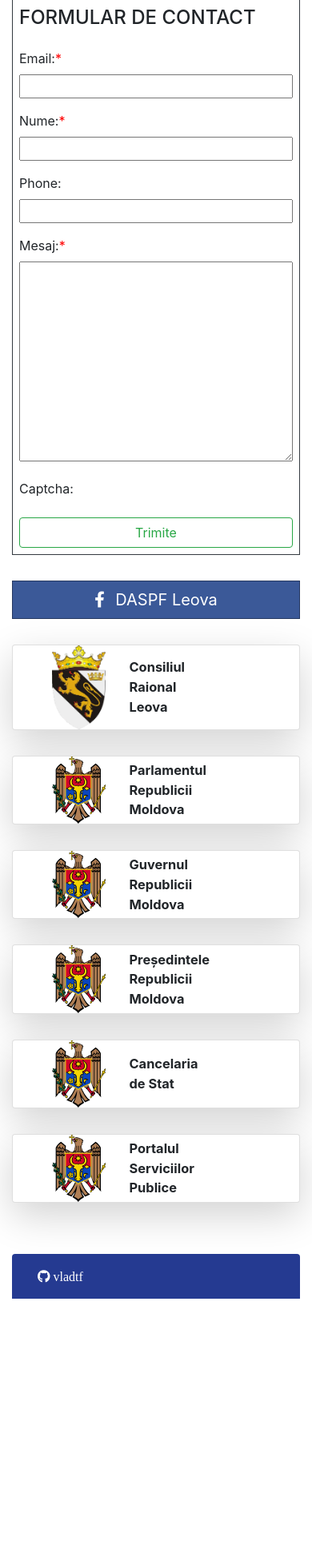
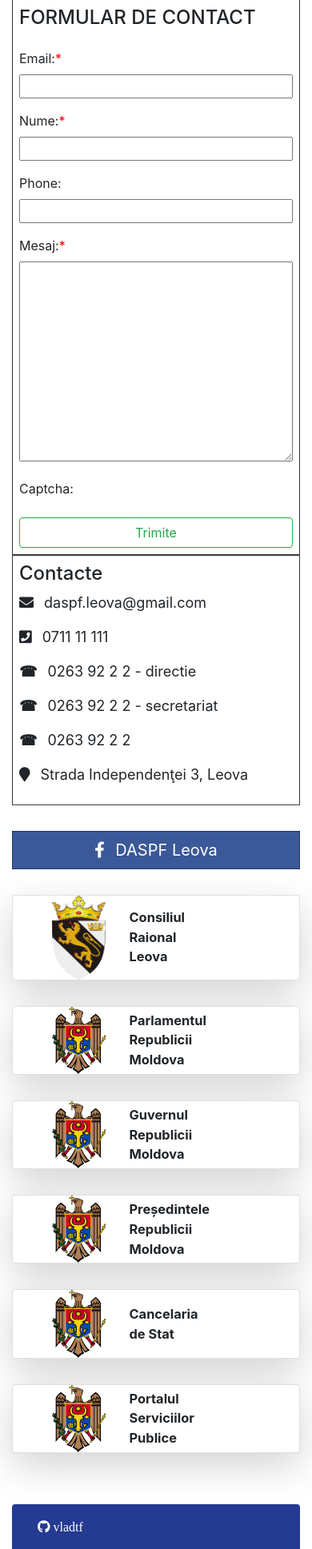
Before and after one commit to vladtf/daspf_leova, a Django app: page /contacte/ in a window 390 px wide. Shown: the part 165-2102 px from the top of the page at 80% size. Before the commit the page ends 1789 px from the top, so only its background shows below. Run offline with Django 3.2, Linux system fonts and the light colour scheme; style sheets or scripts are compiled from the project's sources; some libraries are stand-ins or nearby versions.

Commit message:
Contact form add phone numbers and address

```diff
--- a/daspf_app/templates/views/contacts.html
+++ b/daspf_app/templates/views/contacts.html
@@ -2,6 +2,9 @@
 {% load static %}
 
 {% block content %}
+
+    <div class="row">
+        <div class="col-lg-8">
             <form action="{% url 'contacts' %}" method="post" class="border border-dark contact-form p-lg-5 m-lg-5 p-2">
                 {% csrf_token %}
                 <p class="h4 mb-4">FORMULAR DE CONTACT</p>
@@ -17,6 +20,20 @@
 
                 <button type="submit" class="btn btn-outline-success w-100">Trimite</button>
             </form>
+        </div>
+        <div class="col-lg-4">
+            <div class="border border-dark py-lg-5 px-lg-2 my-lg-5 p-2" style="font-size: large">
+                <h4>Contacte</h4>
+                <p><i class="fas fa-envelope pr-2"></i> daspf.leova@gmail.com</p>
+                <p><i class="fa fa-phone-square pr-2"></i> 0711 11 111</p>
+                <p><i class="fa pr-2">☎</i> 0263 92 2 2 - directie</p>
+                <p><i class="fa pr-2">☎</i> 0263 92 2 2 - secretariat</p>
+                <p><i class="fa pr-2">☎</i> 0263 92 2 2</p>
+                <p><i class="fa fa-map-marker pr-2"></i> Strada Independenţei 3, Leova</p>
+            </div>
+        </div>
+    </div>
+
 
     <script>
         document.getElementById('{{ form.phone.id_for_label }}').classList.add('w-100')
--- a/daspf_app/views.py
+++ b/daspf_app/views.py
@@ -60,14 +60,17 @@ def post_show(request, post_id):
 
 @login_required(login_url='post_index', redirect_field_name='')
 def post_create(request):
-    client_id = settings.IMGUR_CLIENT_ID
-    client_secret = settings.IMGUR_CLIENT_SECRET
-
-    if request.method != 'POST':
-        client = ImgurClient(client_id=client_id, client_secret=client_secret)
-        auth_url = client.get_auth_url('token')
-        return redirect(auth_url)
-    imgur_client = get_imgur_client(request, client_id, client_secret)
+    # client_id = settings.IMGUR_CLIENT_ID
+    # client_secret = settings.IMGUR_CLIENT_SECRET
+    #
+    # if request.method != 'POST':
+    #     client = ImgurClient(client_id=client_id, client_secret=client_secret)
+    #     auth_url = client.get_auth_url('token')
+    #     return redirect(auth_url)
+    # imgur_client = get_imgur_client(request, client_id, client_secret)
+    #
+    # if imgur_client:
+    #     imgur_client.upload_from_url(url='/images/student_faculty_view_ROeeYKg.png')
 
     post = Post(created_by=request.user)
     form = PostForm(request.POST or None, request.FILES or None, instance=post)
@@ -75,8 +78,7 @@ def post_create(request):
     ImageFormSet = modelformset_factory(PostImage, form=ImageForm, extra=3)
     formset = ImageFormSet(request.POST or None, request.FILES or None, queryset=PostImage.objects.none())
 
-    if imgur_client:
-        imgur_client.upload_from_url(url='/images/student_faculty_view_ROeeYKg.png')
+
 
     if form.is_valid() and formset.is_valid():
         post = form.save()
```
Also changed, not shown: db.sqlite3. Lines whose indentation alone changed are shown as unchanged.
